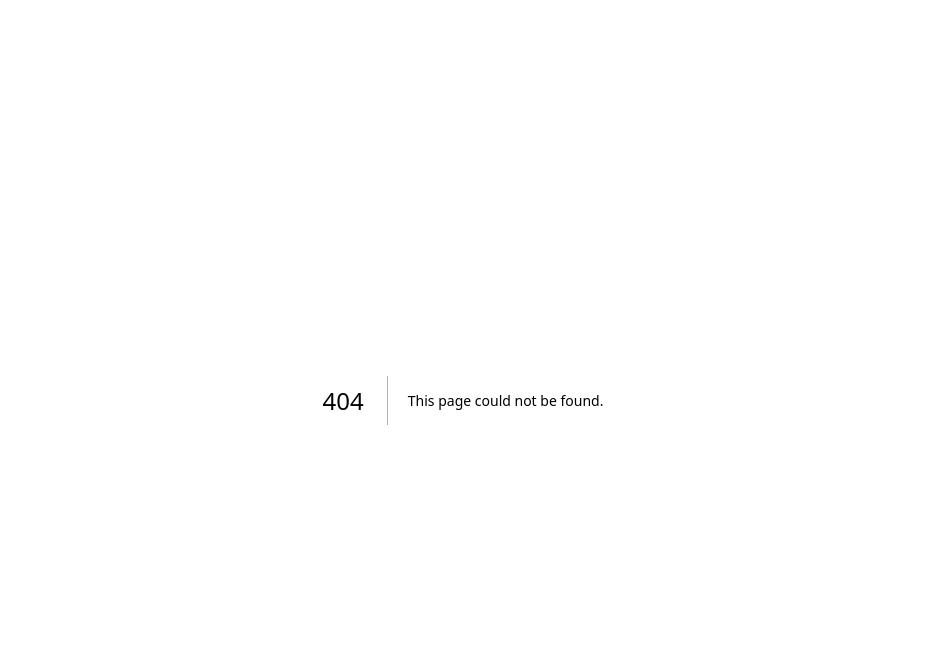
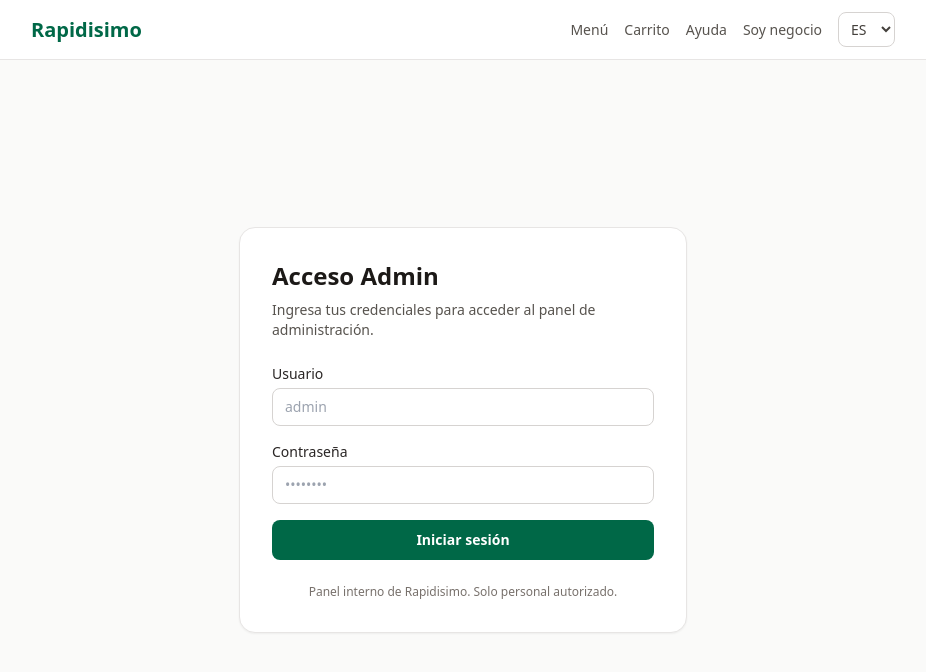
Before and after one commit to rafux01-tech/rapidisimo, a Next.js app: page /admin/login in a window 1280 px wide. Before the commit this address had no page. Shown: the top 672 px of the page, without its empty margins (177-1103 px from the left). Built offline with nearby package versions, Linux system fonts and the light colour scheme.

Commit message:
Agregar autenticaciÃ³n al panel de admin con login/logout

```diff
--- /dev/null
+++ b/src/app/admin/login/page.tsx
@@ -0,0 +1,116 @@
+"use client";
+
+import { FormEvent, useState } from "react";
+import { useRouter } from "next/navigation";
+import Header from "@/components/Header";
+
+export default function AdminLoginPage() {
+  const router = useRouter();
+  const [usuario, setUsuario] = useState("");
+  const [password, setPassword] = useState("");
+  const [error, setError] = useState("");
+  const [cargando, setCargando] = useState(false);
+
+  async function handleSubmit(e: FormEvent<HTMLFormElement>) {
+    e.preventDefault();
+    setError("");
+    setCargando(true);
+
+    try {
+      const res = await fetch("/api/admin/login", {
+        method: "POST",
+        headers: { "Content-Type": "application/json" },
+        body: JSON.stringify({ usuario, password }),
+      });
+
+      const data = await res.json();
+
+      if (res.ok && data.success) {
+        router.push("/admin");
+        router.refresh();
+      } else {
+        setError(data.error || "Error al iniciar sesión");
+      }
+    } catch (err) {
+      setError("Error de conexión. Intenta de nuevo.");
+    } finally {
+      setCargando(false);
+    }
+  }
+
+  return (
+    <div className="min-h-screen flex flex-col bg-stone-50">
+      <Header />
+      <main className="flex-1 flex items-center justify-center px-4 py-12">
+        <div className="max-w-md w-full">
+          <div className="bg-white rounded-2xl shadow-sm border border-stone-200 p-8">
+            <h1 className="text-2xl font-bold text-stone-900 mb-2">
+              Acceso Admin
+            </h1>
+            <p className="text-sm text-stone-600 mb-6">
+              Ingresa tus credenciales para acceder al panel de administración.
+            </p>
+
+            {error && (
+              <div className="mb-4 rounded-lg bg-red-50 border border-red-200 px-4 py-3">
+                <p className="text-sm text-red-800">{error}</p>
+              </div>
+            )}
+
+            <form onSubmit={handleSubmit} className="space-y-4">
+              <div>
+                <label
+                  htmlFor="usuario"
+                  className="block text-sm font-medium text-stone-800 mb-1"
+                >
+                  Usuario
+                </label>
+                <input
+                  id="usuario"
+                  type="text"
+                  value={usuario}
+                  onChange={(e) => setUsuario(e.target.value)}
+                  required
+                  className="w-full border border-stone-300 rounded-lg px-3 py-2 text-sm focus:outline-none focus:ring-2 focus:ring-primary/40 focus:border-primary"
+                  placeholder="admin"
+                  autoComplete="username"
+                />
+              </div>
+
+              <div>
+                <label
+                  htmlFor="password"
+                  className="block text-sm font-medium text-stone-800 mb-1"
+                >
+                  Contraseña
+                </label>
+                <input
+                  id="password"
+                  type="password"
+                  value={password}
+                  onChange={(e) => setPassword(e.target.value)}
+                  required
+                  className="w-full border border-stone-300 rounded-lg px-3 py-2 text-sm focus:outline-none focus:ring-2 focus:ring-primary/40 focus:border-primary"
+                  placeholder="••••••••"
+                  autoComplete="current-password"
+                />
+              </div>
+
+              <button
+                type="submit"
+                disabled={cargando}
+                className="w-full bg-primary text-white rounded-lg px-4 py-2.5 font-semibold text-sm hover:bg-primary/90 disabled:opacity-60 disabled:cursor-not-allowed transition-colors"
+              >
+                {cargando ? "Iniciando sesión..." : "Iniciar sesión"}
+              </button>
+            </form>
+
+            <p className="mt-6 text-xs text-stone-500 text-center">
+              Panel interno de Rapidisimo. Solo personal autorizado.
+            </p>
+          </div>
+        </div>
+      </main>
+    </div>
+  );
+}
--- a/src/app/admin/page.tsx
+++ b/src/app/admin/page.tsx
@@ -1,6 +1,7 @@
 "use client";
 
 import { useEffect, useState } from "react";
+import { useRouter } from "next/navigation";
 import Header from "@/components/Header";
 import { useLocale } from "@/lib/locale-context";
 import {
@@ -41,11 +42,35 @@
 
 export default function AdminPage() {
   const { t } = useLocale();
+  const router = useRouter();
 
+  const [autenticado, setAutenticado] = useState<boolean | null>(null);
   const [negociosLeads, setNegociosLeads] = useState<NegocioLeadStored[]>([]);
   const [cargandoLeads, setCargandoLeads] = useState(true);
 
+  // Verificar autenticación
   useEffect(() => {
+    async function verificarAuth() {
+      try {
+        const res = await fetch("/api/admin/check");
+        const data = await res.json();
+        if (data.authenticated) {
+          setAutenticado(true);
+        } else {
+          setAutenticado(false);
+          router.push("/admin/login");
+        }
+      } catch {
+        setAutenticado(false);
+        router.push("/admin/login");
+      }
+    }
+    verificarAuth();
+  }, [router]);
+
+  useEffect(() => {
+    if (!autenticado) return;
+
     let cancelado = false;
 
     async function cargar() {
@@ -68,7 +93,27 @@
     return () => {
       cancelado = true;
     };
-  }, []);
+  }, [autenticado]);
+
+  async function handleLogout() {
+    await fetch("/api/admin/logout", { method: "POST" });
+    router.push("/admin/login");
+    router.refresh();
+  }
+
+  // Mostrar loading mientras verifica autenticación
+  if (autenticado === null) {
+    return (
+      <div className="min-h-screen flex items-center justify-center">
+        <p className="text-stone-600">Verificando acceso...</p>
+      </div>
+    );
+  }
+
+  // Si no está autenticado, el useEffect ya redirige
+  if (!autenticado) {
+    return null;
+  }
 
   const pedidosHoy = pedidosAdminMock.length;
   const montoHoy = pedidosAdminMock.reduce((acc, p) => acc + p.total, 0);
@@ -82,6 +127,8 @@
       <main className="flex-1 px-4 py-6">
         <div className="max-w-6xl mx-auto space-y-8">
           <header className="space-y-1">
+            <div className="flex items-start justify-between">
+              <div>
                 <p className="text-xs uppercase tracking-wide text-stone-500">
                   Panel interno
                 </p>
@@ -92,6 +139,14 @@
                   Vista rápida para que como dueño veas qué está pasando: pedidos
                   del día, dinero movido y negocios interesados en conectarse.
                 </p>
+              </div>
+              <button
+                onClick={handleLogout}
+                className="text-sm text-stone-600 hover:text-stone-900 px-3 py-1.5 rounded-lg hover:bg-stone-100 transition-colors"
+              >
+                Cerrar sesión
+              </button>
+            </div>
           </header>
 
           <section className="grid md:grid-cols-3 gap-4">
--- /dev/null
+++ b/src/app/api/admin/check/route.ts
@@ -0,0 +1,11 @@
+import { NextResponse } from "next/server";
+import { cookies } from "next/headers";
+
+export async function GET() {
+  const cookieStore = await cookies();
+  const session = cookieStore.get("admin_session");
+
+  return NextResponse.json({
+    authenticated: session?.value === "authenticated",
+  });
+}
--- /dev/null
+++ b/src/app/api/admin/login/route.ts
@@ -0,0 +1,29 @@
+import { NextResponse } from "next/server";
+import { cookies } from "next/headers";
+
+export async function POST(request: Request) {
+  const body = await request.json();
+  const { usuario, password } = body;
+
+  // Credenciales desde variables de entorno (o defaults para desarrollo)
+  const ADMIN_USER = process.env.ADMIN_USER || "admin";
+  const ADMIN_PASSWORD = process.env.ADMIN_PASSWORD || "rapidisimo2024";
+
+  if (usuario === ADMIN_USER && password === ADMIN_PASSWORD) {
+    // Crear cookie de sesión
+    const cookieStore = await cookies();
+    cookieStore.set("admin_session", "authenticated", {
+      httpOnly: true,
+      secure: process.env.NODE_ENV === "production",
+      sameSite: "lax",
+      maxAge: 60 * 60 * 24 * 7, // 7 días
+    });
+
+    return NextResponse.json({ success: true });
+  }
+
+  return NextResponse.json(
+    { error: "Credenciales incorrectas" },
+    { status: 401 },
+  );
+}
--- /dev/null
+++ b/src/app/api/admin/logout/route.ts
@@ -0,0 +1,9 @@
+import { NextResponse } from "next/server";
+import { cookies } from "next/headers";
+
+export async function POST() {
+  const cookieStore = await cookies();
+  cookieStore.delete("admin_session");
+
+  return NextResponse.json({ success: true });
+}
```
Lines whose indentation alone changed are shown as unchanged.
